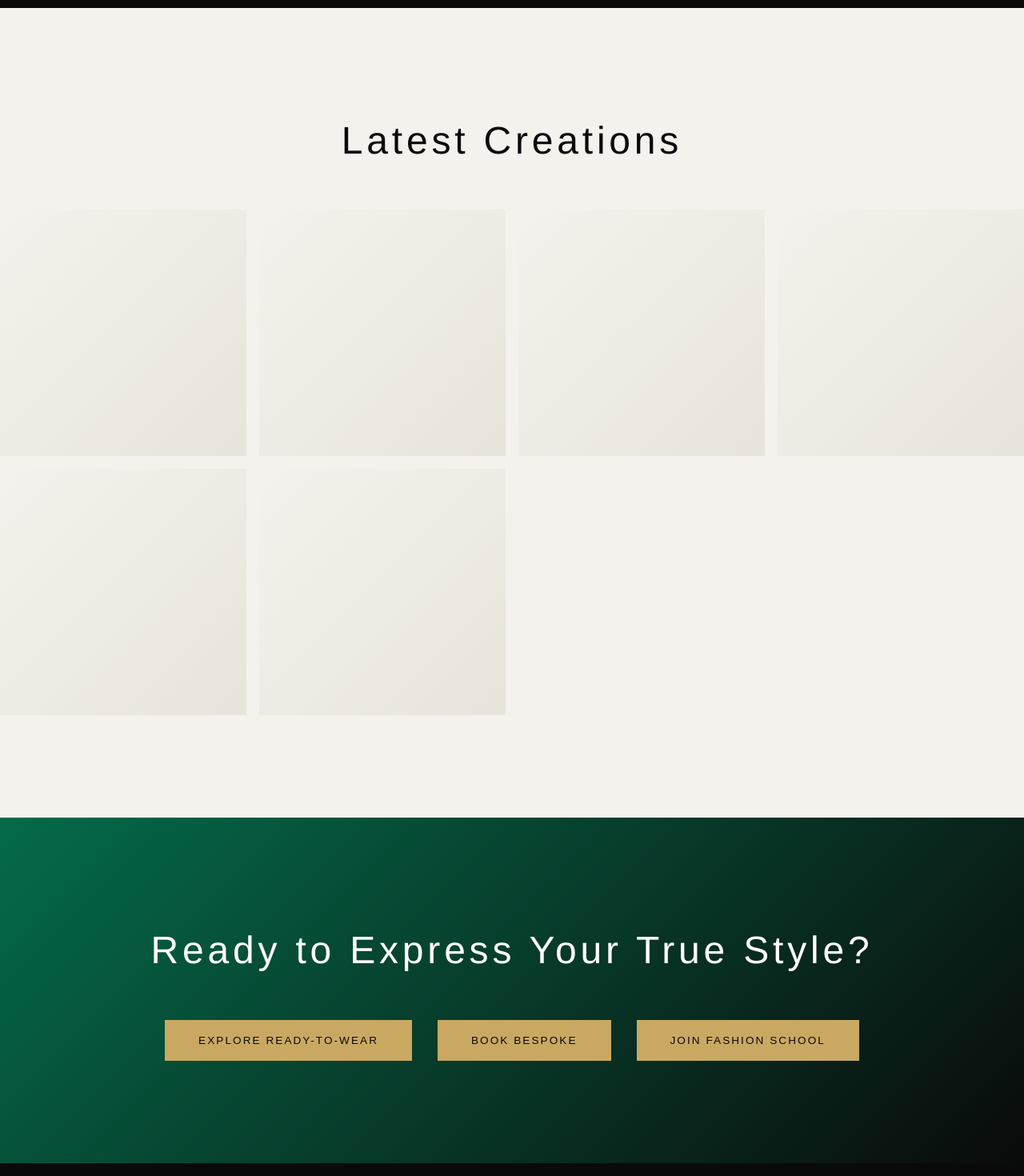
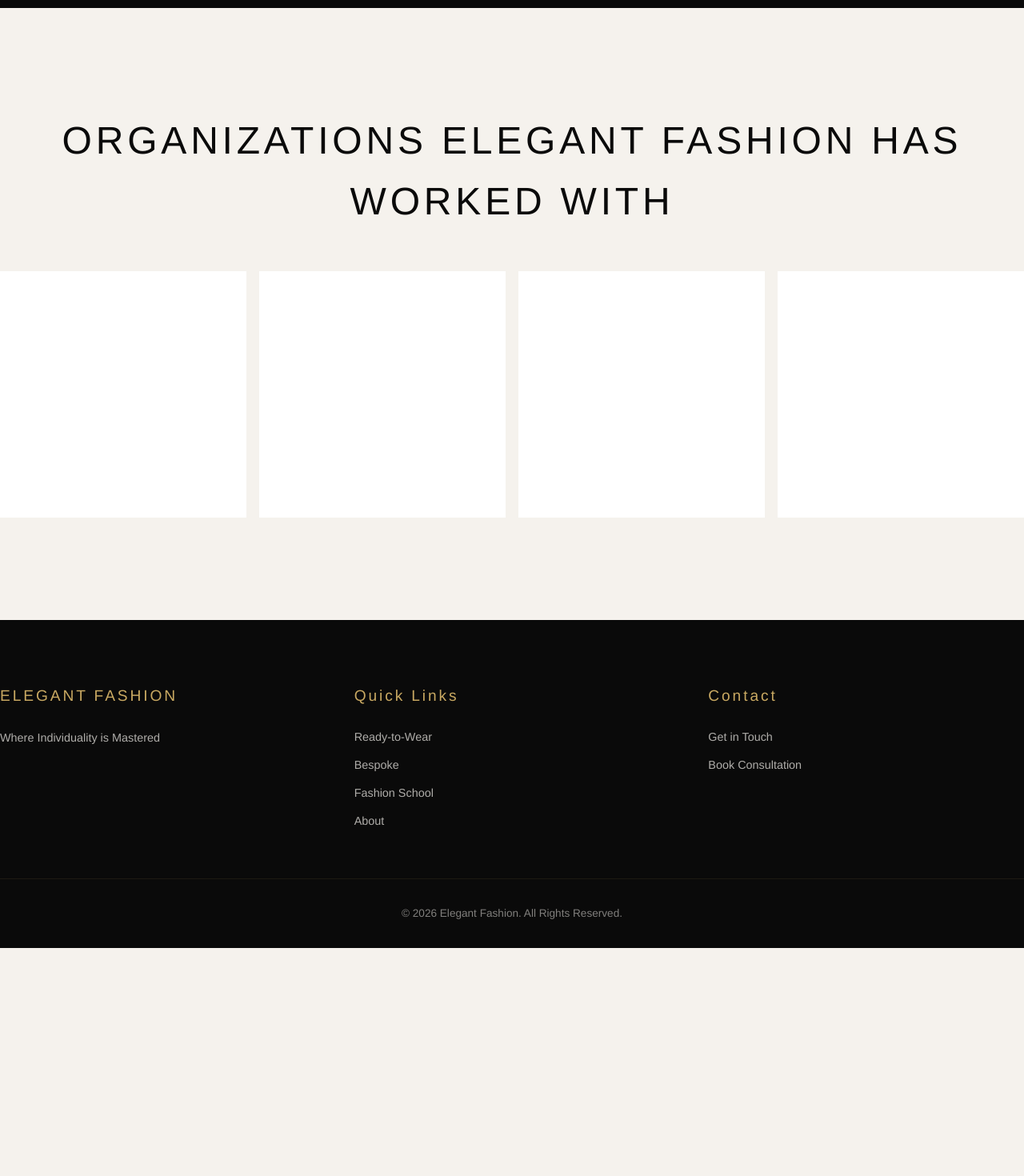
Before and after one commit to dezarBTW/elegant-fashion, a Next.js app: page / in a window 1280 px wide. Shown: the part 5440-6910 px from the top of the page at 80% size. After the commit the page ends 6625 px from the top, so only its background shows below. Built offline with nearby package versions, Linux system fonts and the light colour scheme; no server answers; the database is empty.

Commit message:
updated for first public view

```diff
--- a/src/app/page.js
+++ b/src/app/page.js
@@ -163,23 +163,20 @@
       {/* Instagram Section */}
       <section className={styles.section}>
         <div className={styles.container}>
-          <h2 className={styles.sectionTitle}>Latest Creations</h2>
+          <h2 className={styles.sectionTitle}>ORGANIZATIONS ELEGANT FASHION HAS WORKED WITH</h2>
           <div className={styles.instagramGrid}>
-            {[1, 2, 3, 4, 5, 6].map((item) => (
-              <div key={item} className={styles.instagramItem}></div>
-            ))}
-          </div>
-        </div>
-      </section>
-
-      {/* Final CTA Section */}
-      <section id="contact" className={`${styles.section} ${styles.ctaSection}`}>
-        <div className={styles.container}>
-          <h2 className={styles.sectionTitle}>Ready to Express Your True Style?</h2>
-          <div className={styles.ctaOptions}>
-            <button className={`${styles.btn} ${styles.btnPrimary}`}>Explore Ready-to-Wear</button>
-            <button className={`${styles.btn} ${styles.btnPrimary}`}>Book Bespoke</button>
-            <button className={`${styles.btn} ${styles.btnPrimary}`}>Join Fashion School</button>
+            <div className={styles.instagramItem}>
+              <div className={styles.organizationCard}></div>
+            </div>
+            <div className={styles.instagramItem}>
+              <div className={styles.organizationCard}></div>
+            </div>
+            <div className={styles.instagramItem}>
+              <div className={styles.organizationCard}></div>
+            </div>
+            <div className={styles.instagramItem}>
+              <div className={styles.organizationCard}></div>
+            </div>
           </div>
         </div>
       </section>
--- a/src/app/page.module.css
+++ b/src/app/page.module.css
@@ -389,14 +389,21 @@
 
 .instagramItem {
   aspect-ratio: 1;
-  background: linear-gradient(135deg, var(--cream) 0%, #e8e4dc 100%);
-  transition: transform 0.4s ease, opacity 0.4s ease;
-  cursor: pointer;
+  overflow: hidden;
 }
 
-.instagramItem:hover {
+.organizationCard {
+  width: 100%;
+  height: 100%;
+  background: #ffffff;
+  display: flex;
+  align-items: center;
+  justify-content: center;
+  transition: transform 0.4s ease;
+}
+
+.organizationCard:hover {
   transform: scale(1.02);
-  opacity: 0.9;
 }
 
 /* ====================== CTA SECTION ====================== */
```
